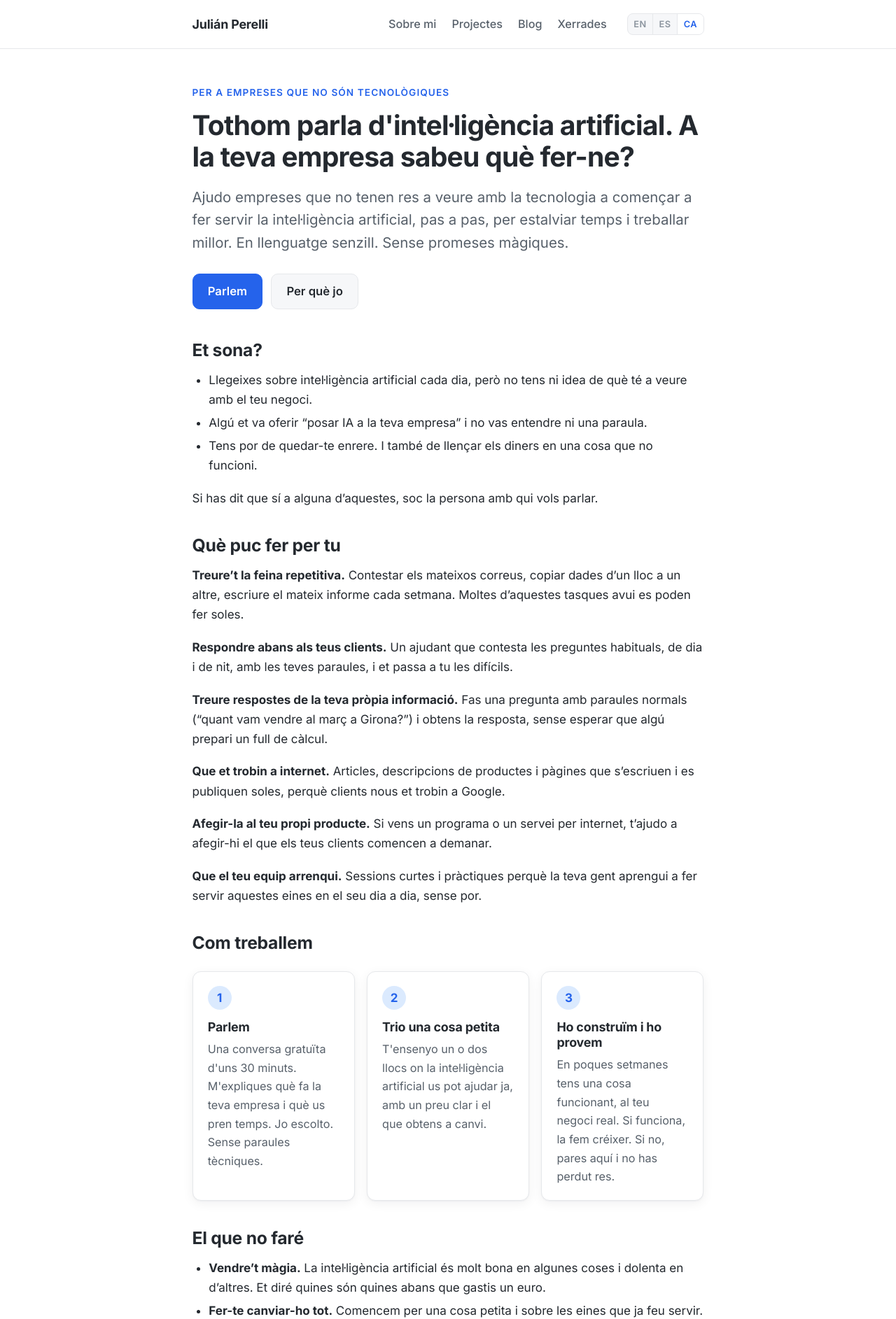
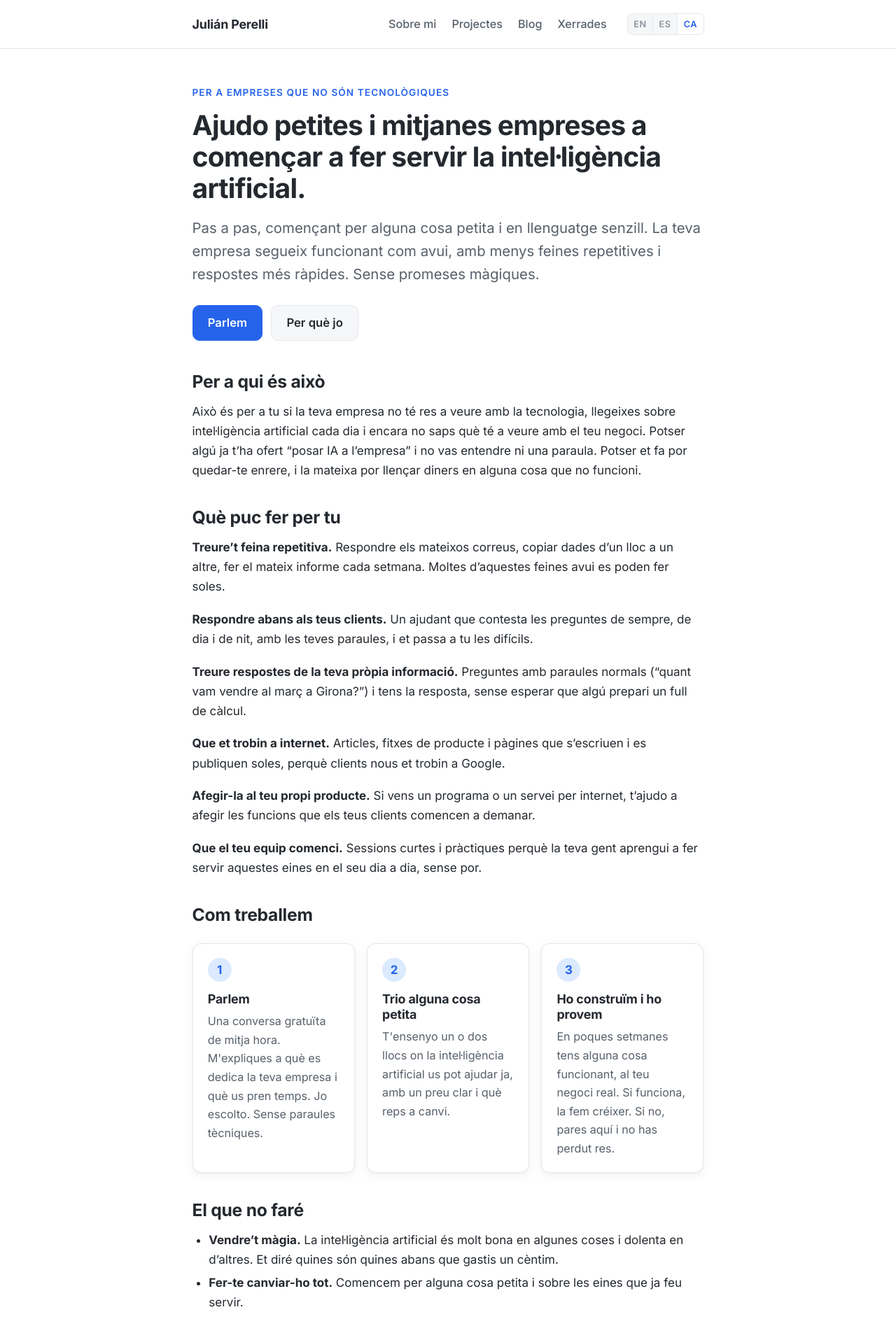
Before and after one commit to jperelli/jperelli.github.io, a Jekyll site: the page built from ca/index.md, in a window 1280 px wide. Shown: the top 1885 px of the page at 70% size. Built offline with Jekyll 4.4.1, drawn with Linux system fonts in a browser that asks for light colours; some of the changed text lies outside the part shown.

Commit message:
Home: direct headline instead of rhetorical questions, proof section (Redmine ratings, GitHub stars, LinkedIn), colleagues line

```diff
--- a/ca/index.md
+++ b/ca/index.md
@@ -3,40 +3,36 @@
 lang: ca
 i18n_key: home
 title: Inici
-description: Tothom parla d'intel·ligència artificial. Ajudo empreses que no són tecnològiques a començar a fer-la servir, pas a pas i en llenguatge senzill.
+description: Ajudo petites i mitjanes empreses a començar a fer servir la intel·ligència artificial, pas a pas i en llenguatge senzill.
 ---
 
 <section class="hero">
   <p class="hero-kicker">Per a empreses que no són tecnològiques</p>
-  <h1>Tothom parla d'intel·ligència artificial. A la teva empresa sabeu què fer-ne?</h1>
-  <p class="hero-lead">Ajudo empreses que no tenen res a veure amb la tecnologia a començar a fer servir la intel·ligència artificial, pas a pas, per estalviar temps i treballar millor. En llenguatge senzill. Sense promeses màgiques.</p>
+  <h1>Ajudo petites i mitjanes empreses a començar a fer servir la intel·ligència artificial.</h1>
+  <p class="hero-lead">Pas a pas, començant per alguna cosa petita i en llenguatge senzill. La teva empresa segueix funcionant com avui, amb menys feines repetitives i respostes més ràpides. Sense promeses màgiques.</p>
   <p class="hero-actions">
     <a class="btn btn-primary" href="#contact">Parlem</a>
     <a class="btn btn-ghost" href="#why-me">Per què jo</a>
   </p>
 </section>
 
-## Et sona?
+## Per a qui és això
 
-- Llegeixes sobre intel·ligència artificial cada dia, però no tens ni idea de què té a veure amb el teu negoci.
-- Algú et va oferir "posar IA a la teva empresa" i no vas entendre ni una paraula.
-- Tens por de quedar-te enrere. I també de llençar els diners en una cosa que no funcioni.
-
-Si has dit que sí a alguna d'aquestes, soc la persona amb qui vols parlar.
+Això és per a tu si la teva empresa no té res a veure amb la tecnologia, llegeixes sobre intel·ligència artificial cada dia i encara no saps què té a veure amb el teu negoci. Potser algú ja t'ha ofert "posar IA a l'empresa" i no vas entendre ni una paraula. Potser et fa por quedar-te enrere, i la mateixa por llençar diners en alguna cosa que no funcioni.
 
 ## Què puc fer per tu
 
-**Treure't la feina repetitiva.** Contestar els mateixos correus, copiar dades d'un lloc a un altre, escriure el mateix informe cada setmana. Moltes d'aquestes tasques avui es poden fer soles.
+**Treure't feina repetitiva.** Respondre els mateixos correus, copiar dades d'un lloc a un altre, fer el mateix informe cada setmana. Moltes d'aquestes feines avui es poden fer soles.
 
-**Respondre abans als teus clients.** Un ajudant que contesta les preguntes habituals, de dia i de nit, amb les teves paraules, i et passa a tu les difícils.
+**Respondre abans als teus clients.** Un ajudant que contesta les preguntes de sempre, de dia i de nit, amb les teves paraules, i et passa a tu les difícils.
 
-**Treure respostes de la teva pròpia informació.** Fas una pregunta amb paraules normals ("quant vam vendre al març a Girona?") i obtens la resposta, sense esperar que algú prepari un full de càlcul.
+**Treure respostes de la teva pròpia informació.** Preguntes amb paraules normals ("quant vam vendre al març a Girona?") i tens la resposta, sense esperar que algú prepari un full de càlcul.
 
-**Que et trobin a internet.** Articles, descripcions de productes i pàgines que s'escriuen i es publiquen soles, perquè clients nous et trobin a Google.
+**Que et trobin a internet.** Articles, fitxes de producte i pàgines que s'escriuen i es publiquen soles, perquè clients nous et trobin a Google.
 
-**Afegir-la al teu propi producte.** Si vens un programa o un servei per internet, t'ajudo a afegir-hi el que els teus clients comencen a demanar.
+**Afegir-la al teu propi producte.** Si vens un programa o un servei per internet, t'ajudo a afegir les funcions que els teus clients comencen a demanar.
 
-**Que el teu equip arrenqui.** Sessions curtes i pràctiques perquè la teva gent aprengui a fer servir aquestes eines en el seu dia a dia, sense por.
+**Que el teu equip comenci.** Sessions curtes i pràctiques perquè la teva gent aprengui a fer servir aquestes eines en el seu dia a dia, sense por.
 
 ## Com treballem
 
@@ -44,55 +40,76 @@
   <div class="step">
     <span class="step-num">1</span>
     <h3>Parlem</h3>
-    <p>Una conversa gratuïta d'uns 30 minuts. M'expliques què fa la teva empresa i què us pren temps. Jo escolto. Sense paraules tècniques.</p>
+    <p>Una conversa gratuïta de mitja hora. M'expliques a què es dedica la teva empresa i què us pren temps. Jo escolto. Sense paraules tècniques.</p>
   </div>
   <div class="step">
     <span class="step-num">2</span>
-    <h3>Trio una cosa petita</h3>
-    <p>T'ensenyo un o dos llocs on la intel·ligència artificial us pot ajudar ja, amb un preu clar i el que obtens a canvi.</p>
+    <h3>Trio alguna cosa petita</h3>
+    <p>T'ensenyo un o dos llocs on la intel·ligència artificial us pot ajudar ja, amb un preu clar i què reps a canvi.</p>
   </div>
   <div class="step">
     <span class="step-num">3</span>
     <h3>Ho construïm i ho provem</h3>
-    <p>En poques setmanes tens una cosa funcionant, al teu negoci real. Si funciona, la fem créixer. Si no, pares aquí i no has perdut res.</p>
+    <p>En poques setmanes tens alguna cosa funcionant, al teu negoci real. Si funciona, la fem créixer. Si no, pares aquí i no has perdut res.</p>
   </div>
 </div>
 
 ## El que no faré
 
-- **Vendre't màgia.** La intel·ligència artificial és molt bona en algunes coses i dolenta en d'altres. Et diré quines són quines abans que gastis un euro.
-- **Fer-te canviar-ho tot.** Comencem per una cosa petita i sobre les eines que ja feu servir.
-- **Deixar-te una cosa que el teu equip no sàpiga fer servir.** Si la teva gent no la pot fer anar sense mi, no està acabada.
+- **Vendre't màgia.** La intel·ligència artificial és molt bona en algunes coses i dolenta en d'altres. Et diré quines són quines abans que gastis un cèntim.
+- **Fer-te canviar-ho tot.** Comencem per alguna cosa petita i sobre les eines que ja feu servir.
+- **Deixar-te alguna cosa que el teu equip no pugui fer servir.** Si la teva gent no ho pot fer anar sense mi, no està acabat.
+- **Fer veure que puc amb tot jo sol.** Si el teu problema és més gran que una persona, porto col·legues i proveïdors de confiança amb qui ja he treballat. Tu segueixes parlant amb una sola persona: jo.
 
 ## Per què jo {#why-me}
 
-Per a algú que mai no ha tocat la intel·ligència artificial, soc aquell amic expert que t'agradaria tenir. T'explico per què:
+Per a una empresa que mai ha fet servir intel·ligència artificial, soc un expert. Els motius:
 
-- **Fa més de 15 anys que construeixo programes** per a empreses de l'Argentina, Alemanya, els Estats Units i Espanya. Avui lidero la tecnologia en una empresa amb al voltant d'un milió d'usuaris.
-- **Vaig ser el responsable de tecnologia (CTO) d'una empresa dels Estats Units** que porta les nòmines i la comptabilitat d'altres empreses. Sé què és portar un negoci, no només programar.
-- **Vaig aprendre com funciona la intel·ligència artificial per dins molt abans que estigués de moda.** La vaig estudiar a la universitat, la vaig construir des de zero i vaig cursar un any d'un màster en aprenentatge automàtic.
-- **La faig servir cada dia a la meva feina.** A la meva empresa actual vaig crear eines amb intel·ligència artificial que permeten al meu equip desenvolupar més ràpid i trobar errors molt abans.
-- **He construït coses reals amb ella**, no només presentacions:
+- **Fa més de 15 anys que construeixo programes**, per a empreses de l'Argentina, Alemanya, els Estats Units i Espanya. Avui dirigeixo la tecnologia d'una empresa amb al voltant d'un milió d'usuaris.
+- **Vaig ser el responsable de tecnologia (CTO) d'una empresa dels Estats Units** que porta les nòmines i la comptabilitat d'altres empreses. Sé què és portar un negoci, no només escriure codi.
+- **Vaig aprendre com funciona la intel·ligència artificial per dins molt abans que estigués de moda.** A la universitat la vaig estudiar i la vaig construir des de zero, i vaig fer un any d'un màster sobre aprenentatge automàtic.
+- **La faig servir cada dia a la meva feina.** A la meva empresa actual he creat eines amb intel·ligència artificial que permeten al meu equip desenvolupar més ràpid i trobar errors molt abans.
+- **He construït coses reals amb ella**, no només diapositives:
   - [Sessionboxer](https://sessionboxer.talayolabs.com/), una eina que manté els assistents d'intel·ligència artificial en un espai segur mentre treballen.
-  - Cinc aplicacions per a botigues en línia, venudes a tot el món, construïdes amb l'ajuda d'assistents d'intel·ligència artificial.
-  - [Un sistema que escriu i publica articles cada dia](https://beaconwavestudio.com/blog/) perquè els clients trobin aquestes aplicacions a Google.
-- **Vaig ser professor a la universitat durant quatre anys.** Sé explicar coses difícils amb paraules senzilles, i m'agrada fer-ho.
+  - Cinc aplicacions per a botigues online, venudes a tot el món, construïdes amb l'ajuda d'assistents d'intel·ligència artificial.
+  - [Un sistema que escriu i publica articles cada dia](https://beaconwavestudio.com/blog/), perquè els clients trobin aquestes aplicacions a Google.
+- **Vaig ser professor a la universitat durant quatre anys.** Sé explicar coses difícils amb paraules senzilles, i m'agrada.
 - **Soc cocreador de [Cualbondi](https://cualbondi.com/)**, una aplicació de transport públic que fan servir milers de persones a l'Argentina, i he fet [moltes xerrades públiques](/talks/).
 
-Vols la història completa, amb totes les paraules tècniques? [Llegeix sobre mi](/ca/about/).
+Si vols la història completa, amb totes les paraules tècniques: [sobre mi](/ca/about/).
+
+## El que diuen altres de la meva feina {#proof}
+
+<div class="proof">
+  <div class="proof-item">
+    <span class="proof-num">4,7 sobre 5</span>
+    <h3>Valorat pels seus usuaris durant deu anys</h3>
+    <p>El meu complement Periodic Task per a Redmine, una eina de gestió de projectes que fan servir moltes empreses, és al directori oficial des del 2015. Dotze de les seves catorze valoracions són de cinc estrelles. <a href="https://www.redmine.org/plugins/redmine_periodic_task#ratings">Veure les valoracions</a>.</p>
+  </div>
+  <div class="proof-item">
+    <span class="proof-num">Més de 400 estrelles</span>
+    <h3>Eines gratuïtes que fan servir altres programadors</h3>
+    <p>A GitHub, els programadors donen una estrella a les eines que els resulten útils. Tres de les meves en sumen més de 400: <a href="https://github.com/jperelli/osm-static-maps">osm-static-maps</a> (180), <a href="https://github.com/jperelli/vue2-leaflet-markercluster">vue2-leaflet-markercluster</a> (132) i <a href="https://github.com/jperelli/Redmine-Periodic-Task">Periodic Task</a> (97).</p>
+  </div>
+  <div class="proof-item">
+    <span class="proof-num">LinkedIn</span>
+    <h3>Recomanacions de gent amb qui he treballat</h3>
+    <p>Antics caps i companys han escrit com és treballar amb mi. <a href="https://www.linkedin.com/in/jperelli/details/recommendations/">Llegeix-les a LinkedIn</a>.</p>
+  </div>
+</div>
 
 <section class="cta" id="contact">
-  <h2>Parlem?</h2>
-  <p>Escriu-me dues línies sobre què fa la teva empresa. Llegeixo i responc cada missatge jo mateix, normalment en menys d'un dia. La primera conversa és gratuïta i sense compromís.</p>
+  <h2>Parlem</h2>
+  <p>Escriu-me dues línies sobre a què es dedica la teva empresa. Llegeixo i responc jo mateix tots els missatges, normalment en menys d'un dia. La primera conversa és gratuïta i sense compromís.</p>
   <p class="hero-actions">
 {% if site.whatsapp_link != "" %}
     <a class="btn btn-primary" href="{{ site.whatsapp_link }}?text=Hola%20Juli%C3%A1n%2C%20tinc%20una%20empresa%20i%20vull%20saber%20com%20fer%20servir%20la%20intel%C2%B7lig%C3%A8ncia%20artificial.">WhatsApp</a>
-    <a class="btn btn-ghost" href="mailto:jperelli@gmail.com?subject=Intel·ligència%20artificial%20a%20la%20meva%20empresa">Escriu-me</a>
+    <a class="btn btn-ghost" href="mailto:jperelli@gmail.com?subject=Intel%C2%B7lig%C3%A8ncia%20artificial%20a%20la%20meva%20empresa">Escriu-me un correu</a>
 {% else %}
-    <a class="btn btn-primary" href="mailto:jperelli@gmail.com?subject=Intel·ligència%20artificial%20a%20la%20meva%20empresa">Escriu-me</a>
+    <a class="btn btn-primary" href="mailto:jperelli@gmail.com?subject=Intel%C2%B7lig%C3%A8ncia%20artificial%20a%20la%20meva%20empresa">Escriu-me un correu</a>
 {% endif %}
     <a class="btn btn-ghost" href="https://www.linkedin.com/in/jperelli/">LinkedIn</a>
     <a class="btn btn-ghost" href="https://t.me/jperelli_ok">Telegram</a>
   </p>
-  <p class="cta-note">Soc a Castelldefels, a prop de Barcelona. Treballo amb empreses de qualsevol lloc, en persona o a distància, en castellà i en anglès.</p>
+  <p class="cta-note">Soc a Castelldefels, a prop de Barcelona. Treballo amb empreses de qualsevol lloc, en persona o per videotrucada, en castellà i en anglès.</p>
 </section>
--- a/public/css/style.css
+++ b/public/css/style.css
@@ -360,6 +360,37 @@
   background: var(--accent-soft);
   border-radius: 999px;
 }
+
+.proof {
+  display: grid;
+  grid-template-columns: repeat(auto-fit, minmax(220px, 1fr));
+  gap: 1rem;
+  margin: 1.5rem 0 1rem;
+}
+.proof-item {
+  padding: 1.2rem 1.25rem;
+  background: var(--bg-card);
+  border: 1px solid var(--border);
+  border-radius: 12px;
+  box-shadow: var(--shadow);
+}
+.proof-num {
+  display: block;
+  font-weight: 700;
+  font-size: 1.4rem;
+  letter-spacing: -0.01em;
+  color: var(--accent);
+}
+.proof-item h3 {
+  font-size: 1.05rem;
+  margin: 0.3rem 0 0.5rem;
+}
+.proof-item p {
+  margin: 0;
+  font-size: 0.95rem;
+  color: var(--text-soft);
+}
+
 .step h3 { margin: 0.8rem 0 0.4rem; font-size: 1.05rem; }
 .step p { margin: 0; font-size: 0.95rem; color: var(--text-soft); }
 
```
Also changed, not shown: es/index.md (+50 -33 lines), index.md (+28 -11 lines).
